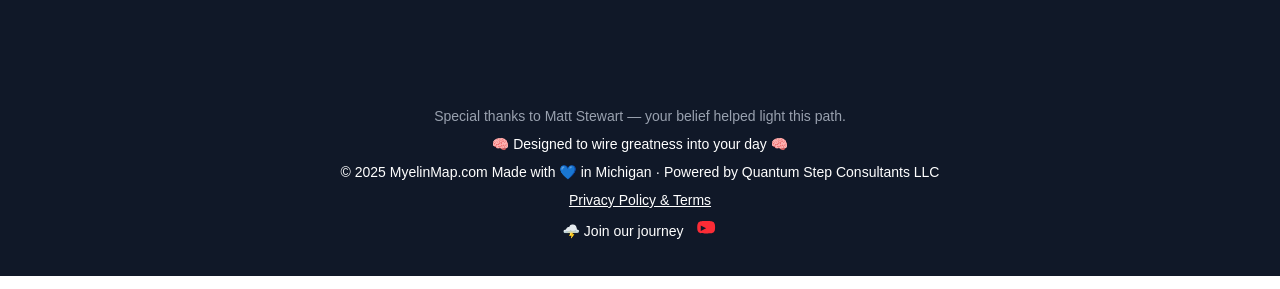
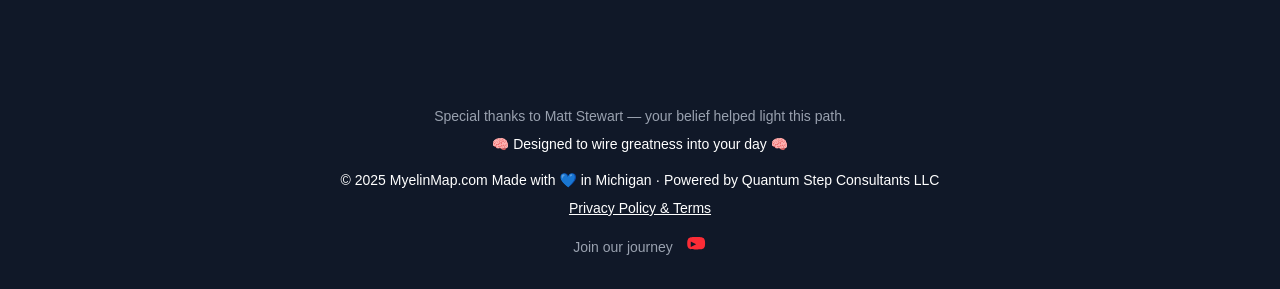
Before and after one commit to bl0ckchained/myelinmap, a Next.js app: page /grow in a window 1280 px wide. Shown: the part 1977-2266 px from the top of the page. Built offline with nearby package versions, Linux system fonts and the light colour scheme; no server answers.

Commit message:
added styling to improve Footer.tsx and Header.tsx

```diff
--- a/components/Footer.tsx
+++ b/components/Footer.tsx
@@ -1,35 +1,44 @@
-"use client";
+import Link from "next/link";
+import React from "react";
 
-import Link from "next/link";
-
+// No need for "use client" as this component is static
 export default function Footer() {
   return (
-    <footer className="text-center p-8 bg-gray-900 text-white text-sm space-y-2">
+    <footer className="text-center p-8 bg-gray-900 text-white text-sm">
+      {/* Dedication and Mission */}
+      <div className="space-y-2 mb-4">
+        <p className="text-gray-400 mt-2">
+          Special thanks to Matt Stewart &mdash; your belief helped light this path.
+        </p>
+        <p>
+          <span role="img" aria-label="brain emoji">🧠</span> Designed to wire greatness into your day <span role="img" aria-label="brain emoji">🧠</span>
+        </p>
+      </div>
 
-      <p className="text-gray-400 mt-2">
-        Special thanks to Matt Stewart — your belief helped light this path.
-      </p>
-
-      <p>🧠 Designed to wire greatness into your day 🧠</p>
-
+      {/* Copyright and Legal */}
+      <div className="space-y-2 mb-4">
         <p>
-        © 2025 MyelinMap.com Made with 💙 in Michigan · Powered by Quantum Step
+          &copy; 2025 MyelinMap.com Made with <span role="img" aria-label="blue heart emoji">💙</span> in Michigan &middot; Powered by Quantum Step
           Consultants LLC
         </p>
-
         <p>
-        <Link href="/legalpage" className="underline hover:text-blue-300">
+          <Link href="/legalpage" legacyBehavior>
+            <a className="underline hover:text-blue-300">
               Privacy Policy & Terms
+            </a>
           </Link>
         </p>
+      </div>
 
-      <p className="flex justify-center items-center gap-2">
-        🌩️ Join our journey
+      {/* Social Media Link */}
+      <div className="flex justify-center items-center gap-2">
+        <span className="text-gray-400">Join our journey</span>
         <a
           href="https://www.youtube.com/@myelinmap"
           target="_blank"
           rel="noopener noreferrer"
           className="hover:opacity-80 transition"
+          aria-label="YouTube Channel"
         >
           <svg
             xmlns="http://www.w3.org/2000/svg"
@@ -42,7 +51,9 @@ export default function Footer() {
             <path d="M19.615 3.184c-1.007-.372-5.615-.372-5.615-.372s-4.608 0-5.615.372a3.21 3.21 0 0 0-2.262 2.262c-.373 1.007-.373 3.108-.373 3.108s0 2.101.373 3.108a3.21 3.21 0 0 0 2.262 2.262c1.007.372 5.615.372 5.615.372s4.608 0 5.615-.372a3.21 3.21 0 0 0 2.262-2.262c.373-1.007.373-3.108.373-3.108s0-2.101-.373-3.108a3.21 3.21 0 0 0-2.262-2.262zm-10.615 8.816v-5l5 2.5-5 2.5z" />
           </svg>
         </a>
-      </p>
+      </div>
     </footer>
   );
 }
+// This component provides a consistent footer with dedication, mission, and legal links.
+// It uses Tailwind CSS for styling and includes a YouTube icon with a link to the
--- a/components/Header.tsx
+++ b/components/Header.tsx
@@ -1,5 +1,15 @@
 // components/Header.tsx
 import Link from "next/link";
+import React from 'react';
+
+// Use a lookup table to provide Tailwind with full, static class names
+const navLinks = [
+  { href: "/", label: "🏠 Home", hoverColor: "hover:bg-emerald-500" },
+  { href: "/rewire", label: "🔥 7-Day Challenge", hoverColor: "hover:bg-amber-400" },
+  { href: "/about", label: "👤 About Us", hoverColor: "hover:bg-lime-400" },
+  { href: "/visualizer", label: "🧬 Visualizer", hoverColor: "hover:bg-cyan-500" },
+  { href: "/coach", label: "🧠 Coach", hoverColor: "hover:bg-pink-400" },
+];
 
 export default function Header({
   title,
@@ -10,30 +20,29 @@ export default function Header({
 }) {
   return (
     <header className="bg-gray-900 text-white text-center py-12 px-4">
+      {/* Dynamic Title and Subtitle */}
       <h1 className="text-4xl font-bold">{title}</h1>
       {subtitle && <p className="text-lg mt-2 max-w-xl mx-auto">{subtitle}</p>}
+
+      {/* Navigation */}
       <nav className="mt-6 flex flex-wrap justify-center gap-4 text-sm">
-        {[
-          { href: "/", label: "🏠 Home", color: "emerald-500" },
-          { href: "/rewire", label: "🔥 7-Day Challenge", color: "amber-400" },
-          { href: "/about", label: "👤 About Us", color: "lime-400" },
-          { href: "/visualizer", label: "🧬 Visualizer", color: "cyan-500" },
-          { href: "/coach", label: "🧠 Coach", color: "pink-400" },
-        ].map(({ href, label, color }) => (
+        {navLinks.map(({ href, label, hoverColor }) => (
           <Link key={href} href={href}>
-            <span
+            <a
               className={`
-                px-4 py-2 rounded-full bg-gray-800
-                hover:bg-${color} hover:text-black
+                px-4 py-2 rounded-full bg-gray-800 text-white
+                ${hoverColor} hover:text-black
                 transition-all duration-300 shadow-md
                 transform hover:-translate-y-1 hover:scale-105
               `}
             >
               {label}
-            </span>
+            </a>
           </Link>
         ))}
       </nav>
     </header>
   );
 }
+// This component can be used in any page to provide a consistent header with navigation links.
+// The links are styled with Tailwind CSS for a modern look and feel, with hover effects
```
Lines whose indentation alone changed are shown as unchanged.
